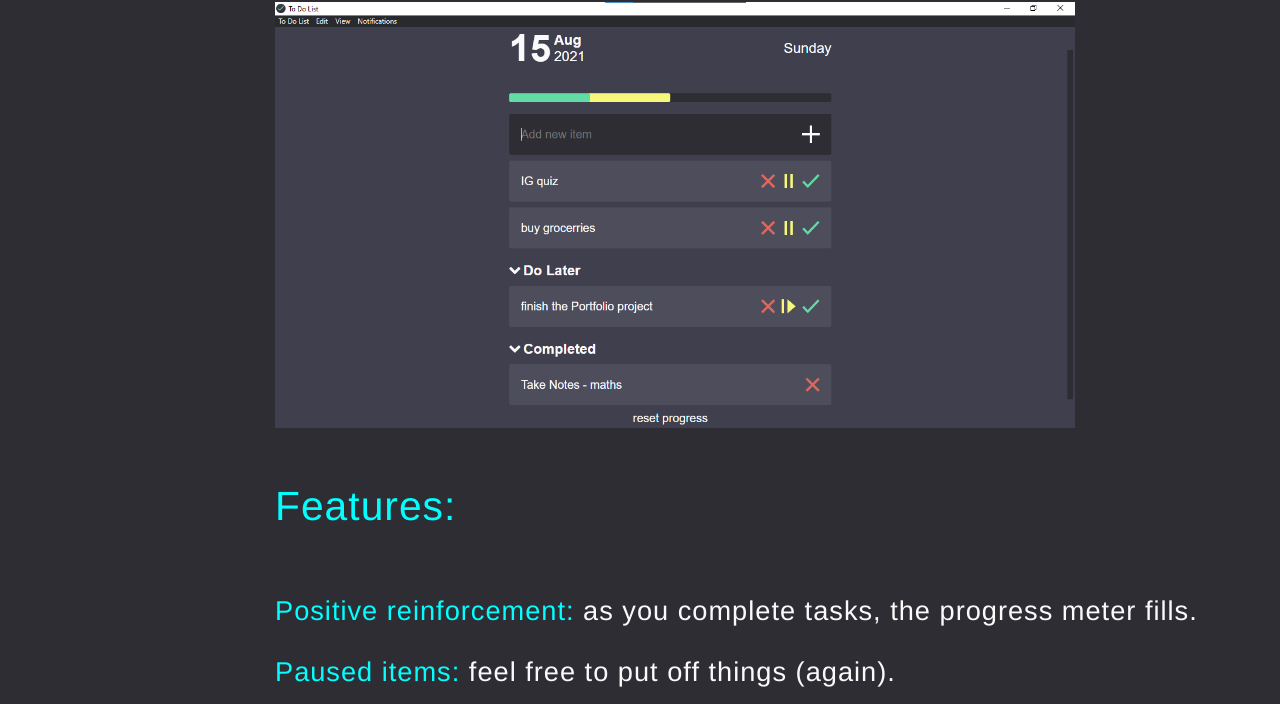
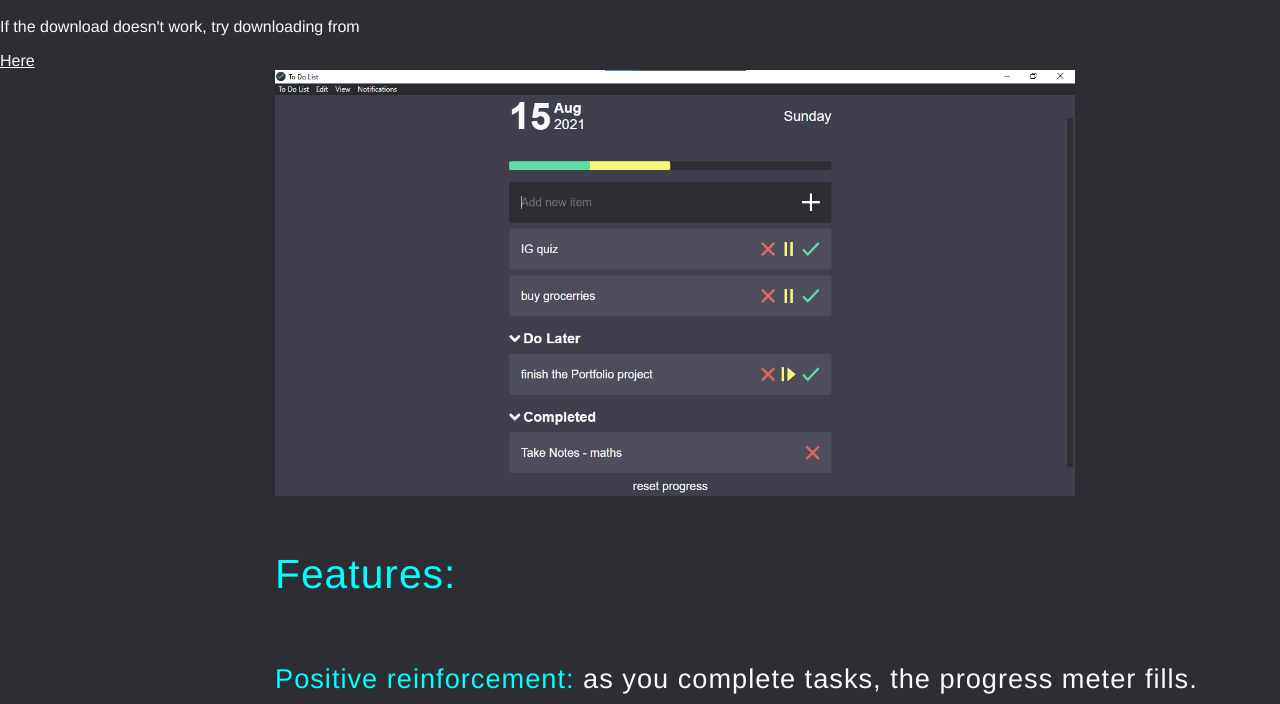
Before and after one commit to PraneeshRV/To-do-List, a plain HTML site: page index.html in a window 1280 px wide. Shown: the part 396-1100 px from the top of the page. Drawn offline with Linux system fonts and the light colour scheme.

Commit message:
Add mirror for download

```diff
--- a/index.html
+++ b/index.html
@@ -28,6 +28,7 @@
             download="todolist-windows-32 x64 setup.exe"
             > <i class="fa fa-windows" style="font-size:24px"></i> &nbsp; download
             for windows</a>
+            <p>If the download doesn't work, try downloading from</p><a href="https://drive.google.com/file/d/1_Cj4RqIGyaYJO3HePz4A2kOZjUaaVuZL/view?usp=drivesdk">Here</a>
            </div>
             <div class="downloads">
 
```
